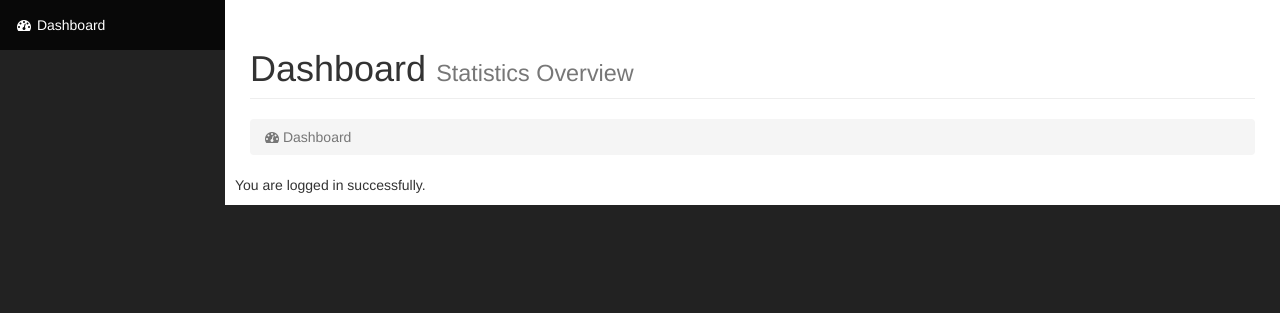
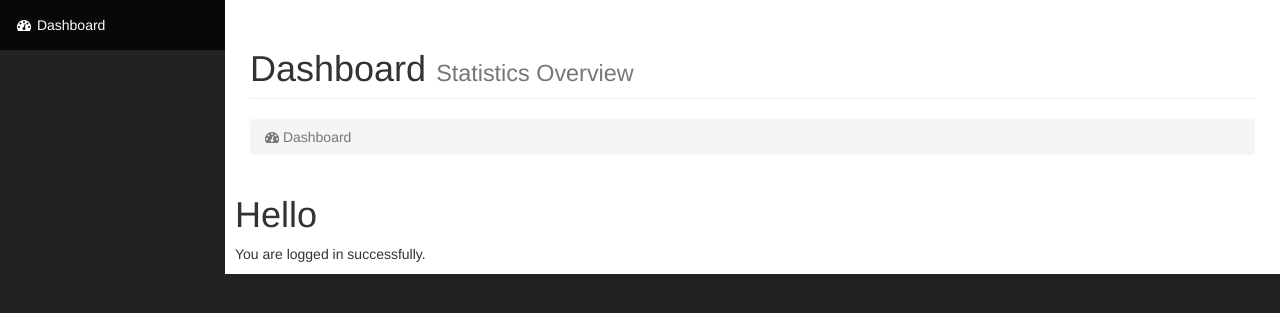
Before and after one commit to rayate2410/TCMS, a Django app: template TCMS/templates/dashboard.html in a window 1280 px wide. Shown: the part 51-364 px from the top of the page. Run offline with Django 3.2, Linux system fonts and the light colour scheme; the template is opened without the code that fills it, so the values that code supplies are empty; parts of the project's set-up code (start-up, migrations or seed data) failed here and were passed over; some libraries are stand-ins or nearby versions.

Commit message:
Command test

```diff
--- a/TCMS/templates/dashboard.html
+++ b/TCMS/templates/dashboard.html
@@ -1,7 +1,7 @@
 {% extends 'base.html' %}
 
 {% block content %}
-
+<h1>Hello</h1>
 You are logged in successfully.
 
 {% endblock %}
```
